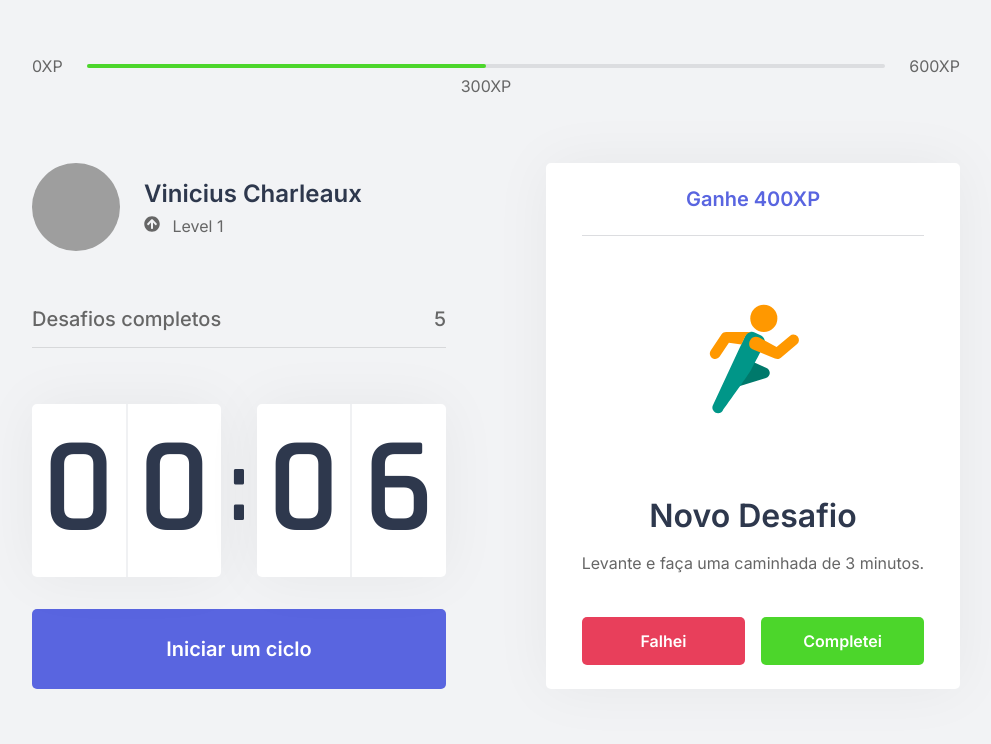
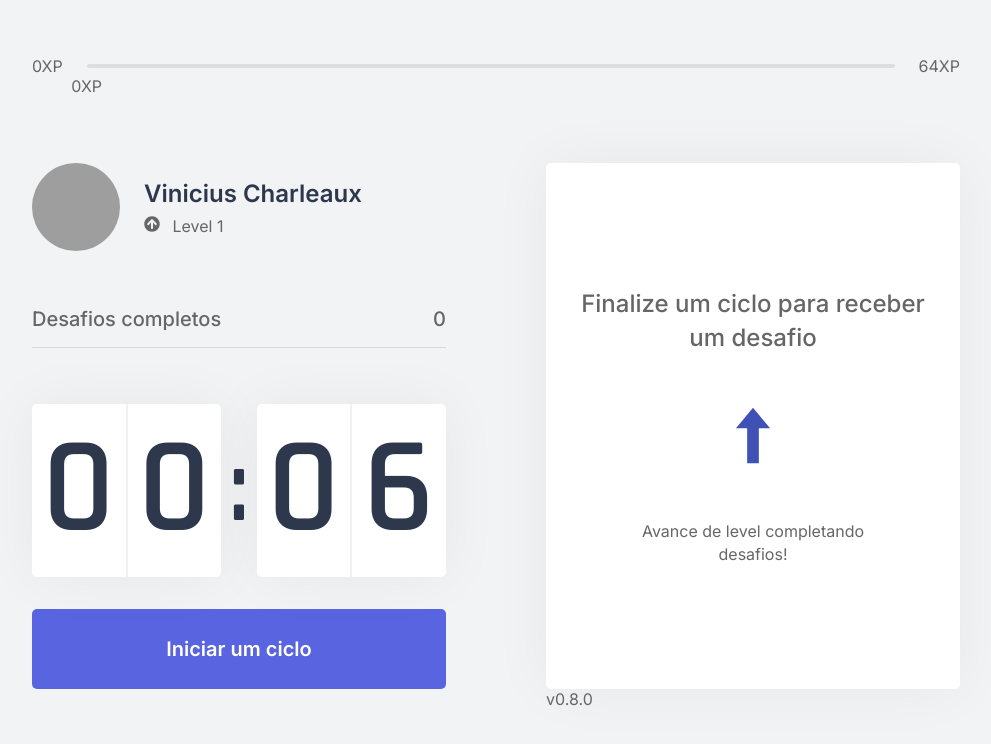
Before and after one commit to ViniciusCharleaux/react-nlw4, a Next.js app in the folder moveit-next/: page / in a window 1280 px wide. Shown: the top 744 px of the page, without its empty margins (144-1135 px from the left). Built offline with nearby package versions, Linux system fonts and the light colour scheme; grey boxes are pictures that could not be loaded.

Commit message:
Aprendendo e aplicando context API

```diff
--- /dev/null
+++ b/moveit-next/challenges.json
@@ -0,0 +1,12 @@
+[
+    {
+        "type" : "body",
+        "description": "Estique um de seus braços com a palma da mão virada para frente e puxe os dedos para cima por 30 segundos.",
+        "amount": 80
+    },
+    {
+        "type" : "body",
+        "description": "Caminhe pelo o local que você está por 3 minutos sem parar.",
+        "amount": 70
+    }
+]
--- a/moveit-next/src/components/ChallengeBox.tsx
+++ b/moveit-next/src/components/ChallengeBox.tsx
@@ -1,28 +1,28 @@
 import styles from '../styles/components/ChallengeBox.module.css'
 import { FcUp } from "react-icons/fc";
 import { FcSportsMode } from "react-icons/fc";
+import { useContext } from 'react';
+import { ChallengesContext } from '../contexts/ChallengesContexts';
 
 
 export function ChallengeBox(){
-    const hasActiveChallenge = true;
-
-
-
+    const {activeChallenge, resetChallenge} = useContext(ChallengesContext);
 
     return (
         <div className={styles.challengeBoxContainer}>
-            { hasActiveChallenge ? (
+            { activeChallenge ? (
                 <div className={styles.challengeActive}>
-                    <header>Ganhe 400XP</header>
+                    <header>Ganhe {activeChallenge.amount}</header>
                     <main>
                         <FcSportsMode className={styles.icon} size={130}/>
                         <strong> Novo Desafio </strong>
-                        <p>Levante e faça uma caminhada de 3 minutos.</p>
+                        <p>{activeChallenge.description}</p>
                     </main>
                     <footer>
                         <button
                             type="button"
                             className={styles.challengeFailedButton}
+                            onClick={resetChallenge}
                         >
                             Falhei
                         </button>
--- a/moveit-next/src/components/CompletedChallenges.tsx
+++ b/moveit-next/src/components/CompletedChallenges.tsx
@@ -1,10 +1,15 @@
+import { useContext } from 'react';
+import { ChallengesContext } from '../contexts/ChallengesContexts';
 import styles from '../styles/components/CompletedChallenges.module.css';
 
 export function CompletedeChallenges(){
+    const {challengesCompleted} = useContext(ChallengesContext);
+
+
     return (
         <div className={styles.completedChallengesConteiner}>
             <span> Desafios completos </span>
-            <span> 5 </span>
+            <span> {challengesCompleted} </span>
         </div>
     )
 }
--- a/moveit-next/src/components/Countdown.tsx
+++ b/moveit-next/src/components/Countdown.tsx
@@ -1,10 +1,14 @@
-import { useState, useEffect } from 'react';
+import { useState, useEffect, useContext } from 'react';
 import styles from '../styles/components/Countdown.module.css'
 import { FcOk } from "react-icons/fc";
+import { ChallengesContext } from '../contexts/ChallengesContexts';
 
 let countdownTimeout : NodeJS.Timeout;
 
+
 export function Countdown(){
+    const { startNewChallenge } = useContext(ChallengesContext);
+
     const [time, setTime] = useState(6);
     const [isActive, setIsActive] = useState(false);
     const [hasFinished, setHasFinished] = useState(false);
@@ -33,6 +37,7 @@ export function Countdown(){
         }else if(isActive && time === 0) {
             setHasFinished(true);
             setIsActive(false);
+            startNewChallenge();
         }
     }, [isActive, time])
 
@@ -56,7 +61,7 @@ export function Countdown(){
                     className={styles.countdownButton}
                     >
                     Ciclo Encerrado
-                    <FcOk/>
+                    <FcOk className={styles.icon}/>
                 </button>
 
             ):(
--- a/moveit-next/src/components/ExperienceBar.tsx
+++ b/moveit-next/src/components/ExperienceBar.tsx
@@ -1,18 +1,24 @@
+import { useContext } from 'react'
+import { ChallengesContext } from '../contexts/ChallengesContexts';
 import styles from '../styles/components/ExperienceBar.module.css'
 
 export function ExperienceBar(){
+    const {currentExperience, experienceToNextLevel} =  useContext(ChallengesContext);
+
+    const percentToNextLevel = Math.round((currentExperience * 100)/experienceToNextLevel);
+
     return (
         <header className={styles.experienceBar}>
             <span>0XP</span>
             <div>
-                <div style={{ width:'50%' }}></div>
+                <div style={{ width: `${percentToNextLevel}` }}></div>
 
-                <span className={styles.currentExperience} style={{ left: '50%' }}>
-                    300XP
+                <span className={styles.currentExperience} style={{ left: `${percentToNextLevel}` }}>
+                    {currentExperience}XP
                 </span>
 
             </div>
-            <span>600XP</span>
+            <span>{experienceToNextLevel}XP</span>
         </header>
     )
 }
--- /dev/null
+++ b/moveit-next/src/contexts/ChallengesContexts.tsx
@@ -0,0 +1,67 @@
+import {createContext, useState, ReactNode} from 'react';
+import challenges from '../../challenges.json';
+
+interface challenge{
+    type: 'body' | 'eye';
+    description: string;
+    amount: number;
+}
+
+interface ChallengesContextData{
+    level: number;
+    currentExperience: number;
+    challengesCompleted: number;
+    activeChallenge: challenge;
+    experienceToNextLevel: number;
+    levelUp: () => void;
+    startNewChallenge: () => void;
+    resetChallenge: () => void;
+}
+
+interface ChallengesProviderProps {
+    children: ReactNode;
+}
+
+export const ChallengesContext = createContext({} as ChallengesContextData);
+
+export function ChallengesProvider({children}: ChallengesProviderProps){
+
+    const [level, setLevel] = useState(1);
+    const [currentExperience, setCurrentExperience] = useState(0);
+    const [challengesCompleted, setChallengesCompleted] = useState(0);
+
+    const [activeChallenge, setActiveChallenge] = useState(null);
+
+    const experienceToNextLevel = Math.pow((level + 1) * 4, 2)
+
+    function levelUp(){
+        setLevel(level + 1);
+    }
+
+    function startNewChallenge(){
+        const randomChallengeIndex = Math.floor(Math.random() * challenges.length);
+        const challenge = challenges[randomChallengeIndex];
+
+        setActiveChallenge(challenge);
+    }
+
+    function resetChallenge(){
+        setActiveChallenge(null);
+    }
+
+    return (
+        <ChallengesContext.Provider
+            value={{level,
+                startNewChallenge,
+                currentExperience,
+                challengesCompleted,
+                activeChallenge,
+                experienceToNextLevel,
+                resetChallenge,
+                levelUp
+            }}
+        >
+            {children}
+        </ChallengesContext.Provider>
+    )
+}
--- a/moveit-next/src/pages/_app.tsx
+++ b/moveit-next/src/pages/_app.tsx
@@ -1,7 +1,13 @@
 import '../styles/global.css';
 
+import { ChallengesContext, ChallengesProvider } from '../contexts/ChallengesContexts';
+import { useState } from 'react';
+
 function MyApp({ Component, pageProps }) {
-  return <Component {...pageProps} />
-}
+    return (
+      <ChallengesProvider>
+        <Component {...pageProps} />
+      </ChallengesProvider>
+    )}
 
-export default MyApp
+export default MyApp;
--- a/moveit-next/src/pages/index.tsx
+++ b/moveit-next/src/pages/index.tsx
@@ -24,6 +24,7 @@ export default function Home() {
         </div>
         <div>
           <ChallengeBox />
+          <p>v0.8.0</p>
         </div>
       </section>
     </div>
```
